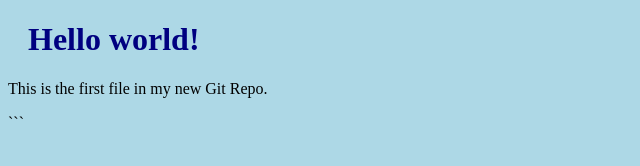
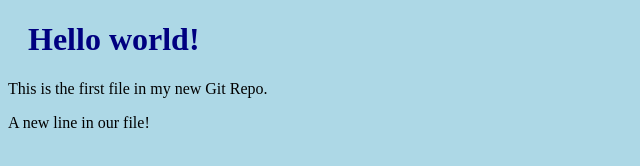
Before and after one commit to vojta99/hello-world, a plain HTML site: page index.html in a window 1280 px wide. Shown: the whole page, without its empty margins (0-640 px from the left). Drawn offline with Linux system fonts and the light colour scheme.

Commit message:
Updated index.html with a new line

````diff
--- a/index.html
+++ b/index.html
@@ -8,7 +8,7 @@
 
 <h1>Hello world!</h1>
 <p>This is the first file in my new Git Repo.</p>
+<p>A new line in our file!</p>
 
 </body>
 </html>
-```
````
